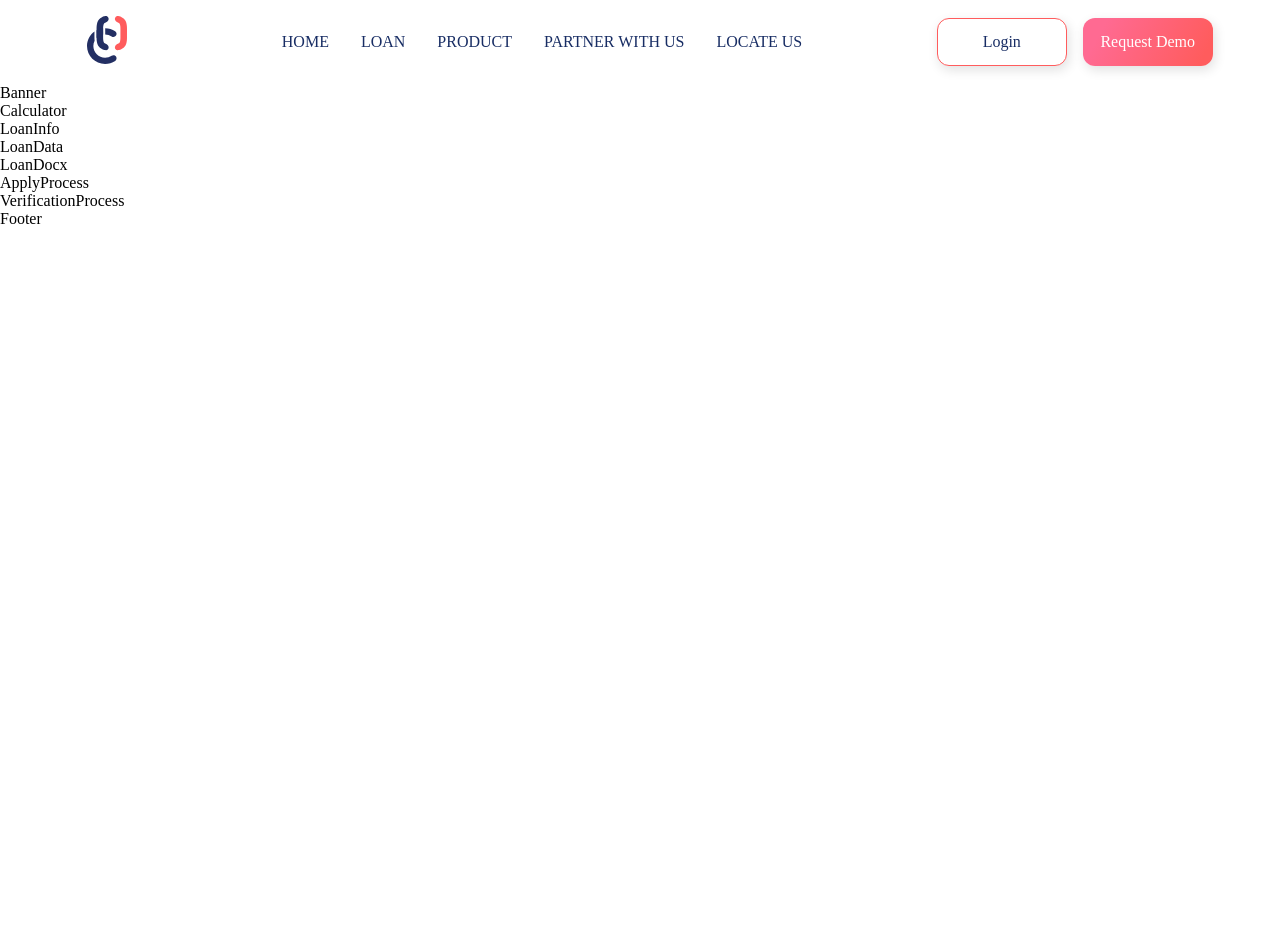
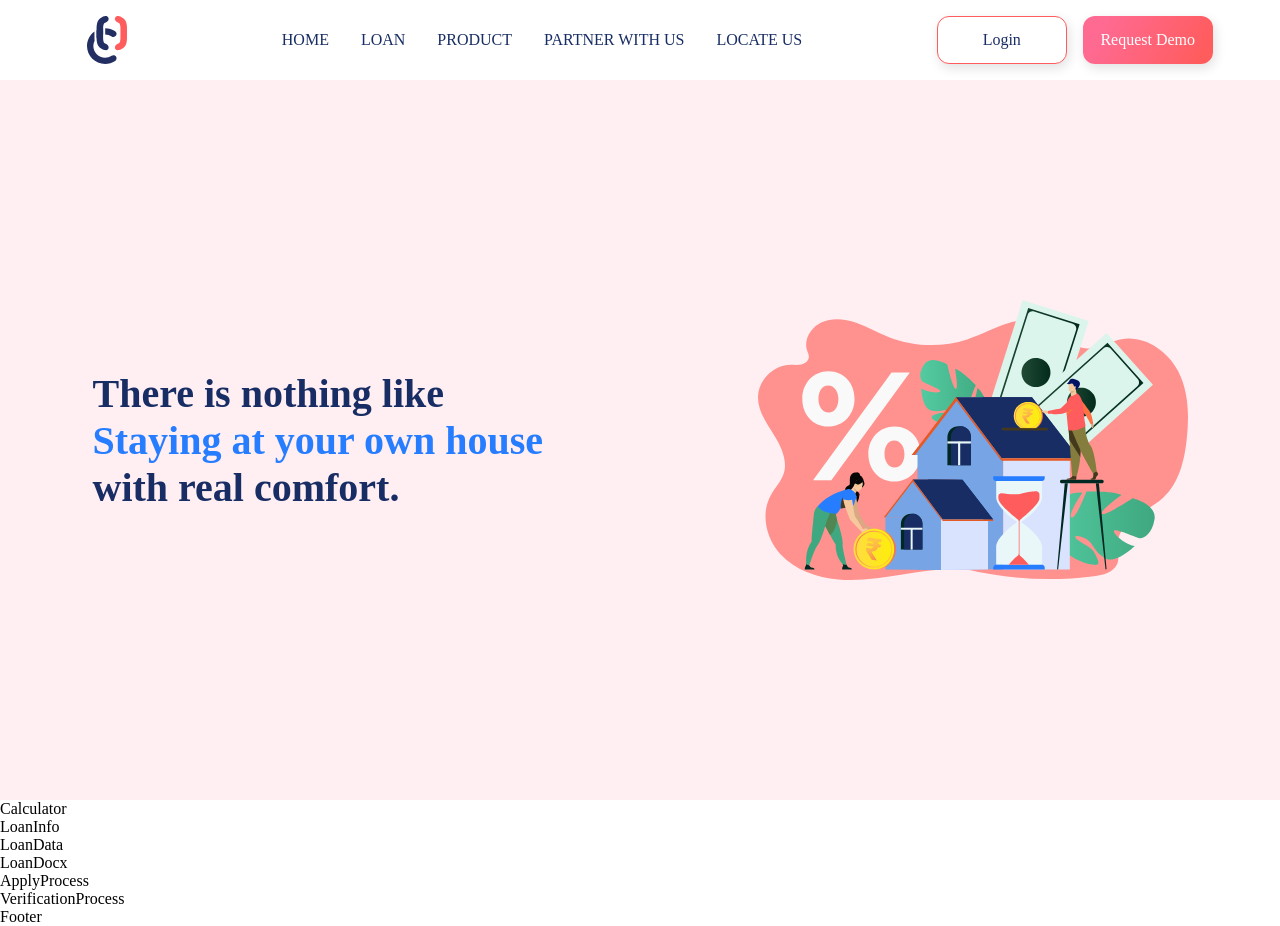
Before and after one commit to madhurrajput23/credhub-ui, a React (Create React App) app: page / in a window 1280 px wide. Before the commit the page ends 800 px from the top, so only its background shows below. Built offline with nearby package versions, Linux system fonts and the light colour scheme.

Commit message:
added banner

```diff
--- a/src/components/banner/Banner.css
+++ b/src/components/banner/Banner.css
@@ -0,0 +1,25 @@
+.banner_main {
+  height: calc(100vh - 80px);
+  background: #ffeff2;
+  display: flex;
+  justify-content: space-around;
+  align-items: center;
+}
+
+.banner_text {
+  color: var(--primary-color);
+  font-weight: 900;
+  font-size: 40px;
+  width: 480px;
+}
+.banner_text>span{
+    color: #267DFF;
+}
+
+.banner_img{
+    width: 430px;
+    height: 280px;
+}
+.banner_img>img{
+    width: 100%;
+}
--- a/src/components/banner/Banner.js
+++ b/src/components/banner/Banner.js
@@ -1,10 +1,17 @@
-import React from 'react';
+import React from "react";
 import "./Banner.css";
 
 const Banner = () => {
   return (
-    <div>Banner</div>
-  )
-}
+    <div className="banner_main">
+      <div className="banner_text">
+        There is nothing like <span>Staying at your own house</span> with real comfort.
+      </div>
+      <div className="banner_img">
+      <img src="/images/home_loan_banner.svg" alt="banner"/>
+      </div>
+    </div>
+  );
+};
 
-export default Banner
+export default Banner;
--- a/src/components/navbar/Navbar.css
+++ b/src/components/navbar/Navbar.css
@@ -5,6 +5,7 @@
     background-color: #FFFFFF;
     position: sticky;
     width: 100%;
+    height: 80px;
     top: 0;
     z-index: 10;
 }
```
Also changed, not shown: public/images/home_loan_banner.svg (added).
